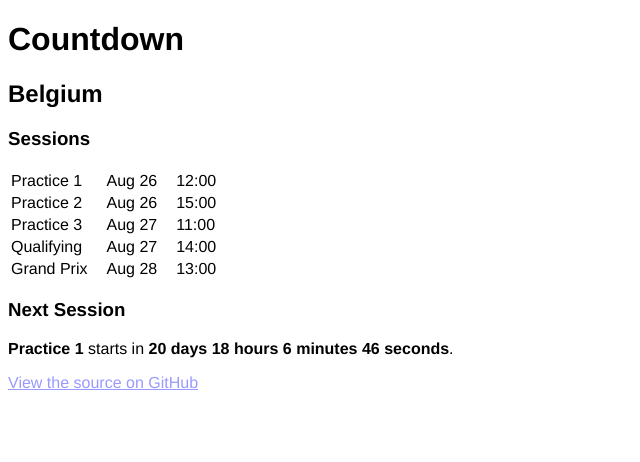
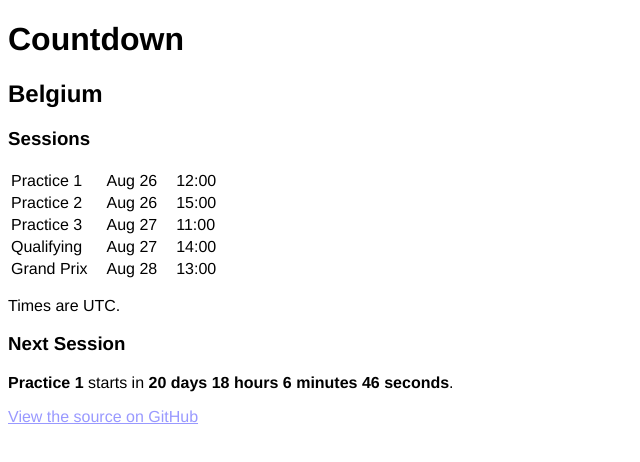
Before and after one commit to jmp/f1cd, a React (Create React App) app: page / in a window 1280 px wide. Shown: the top 462 px of the page, without its empty margins (0-640 px from the left). Built offline with nearby package versions, Linux system fonts and the light colour scheme.

Commit message:
Add note about timezone

```diff
--- a/src/App.tsx
+++ b/src/App.tsx
@@ -51,6 +51,7 @@ function App({ rounds, getDate, updateInterval }: AppProps) {
                 }
                 </tbody>
             </table>
+            <p>Times are UTC.</p>
             <h3>Next Session</h3>
             <p><b data-testid='session'>{nextSession.title}</b> starts in <b data-testid='countdown'>{remainingTime}</b>.</p>
             <p><a href='https://github.com/jmp/f1cd'>View the source on GitHub</a></p>
```
